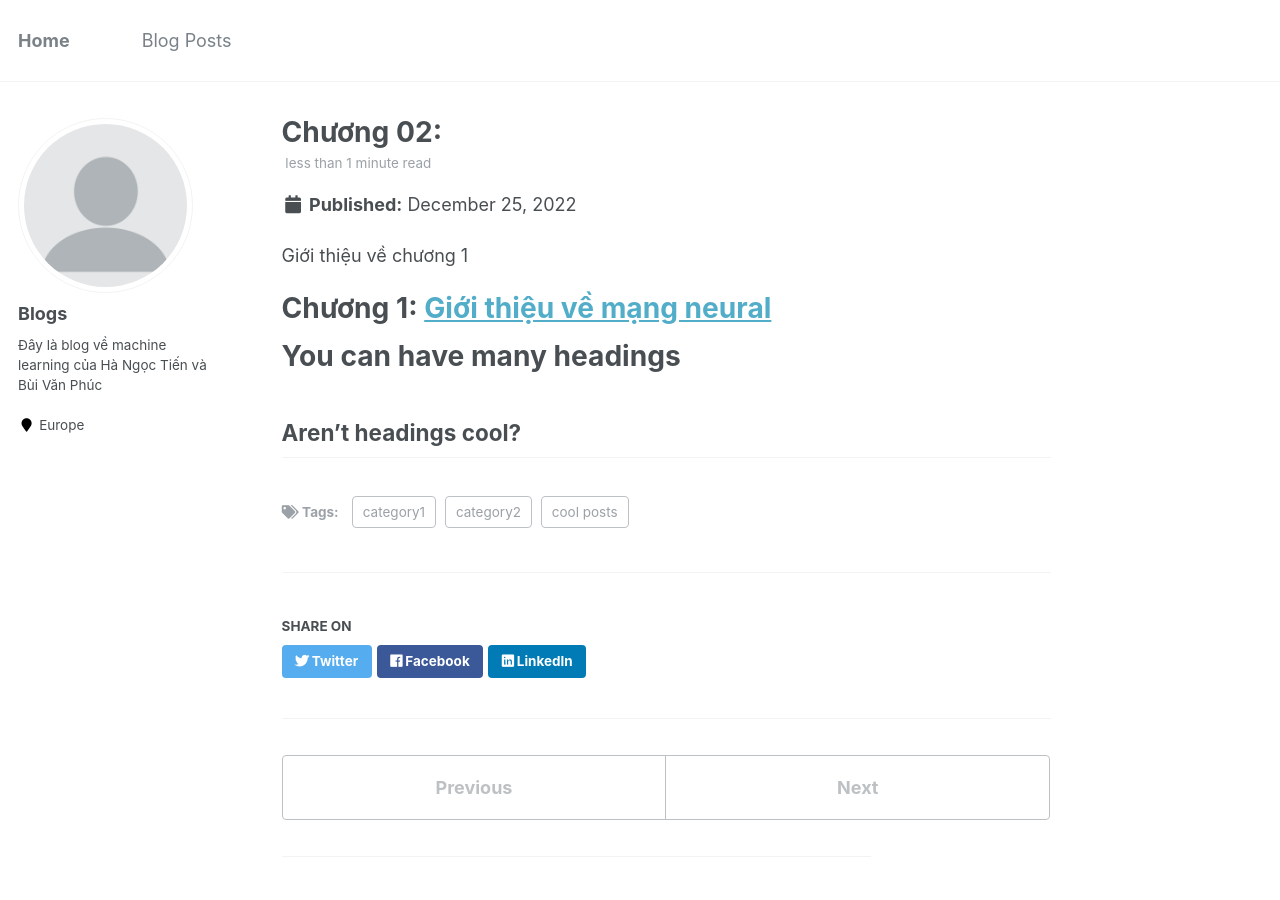
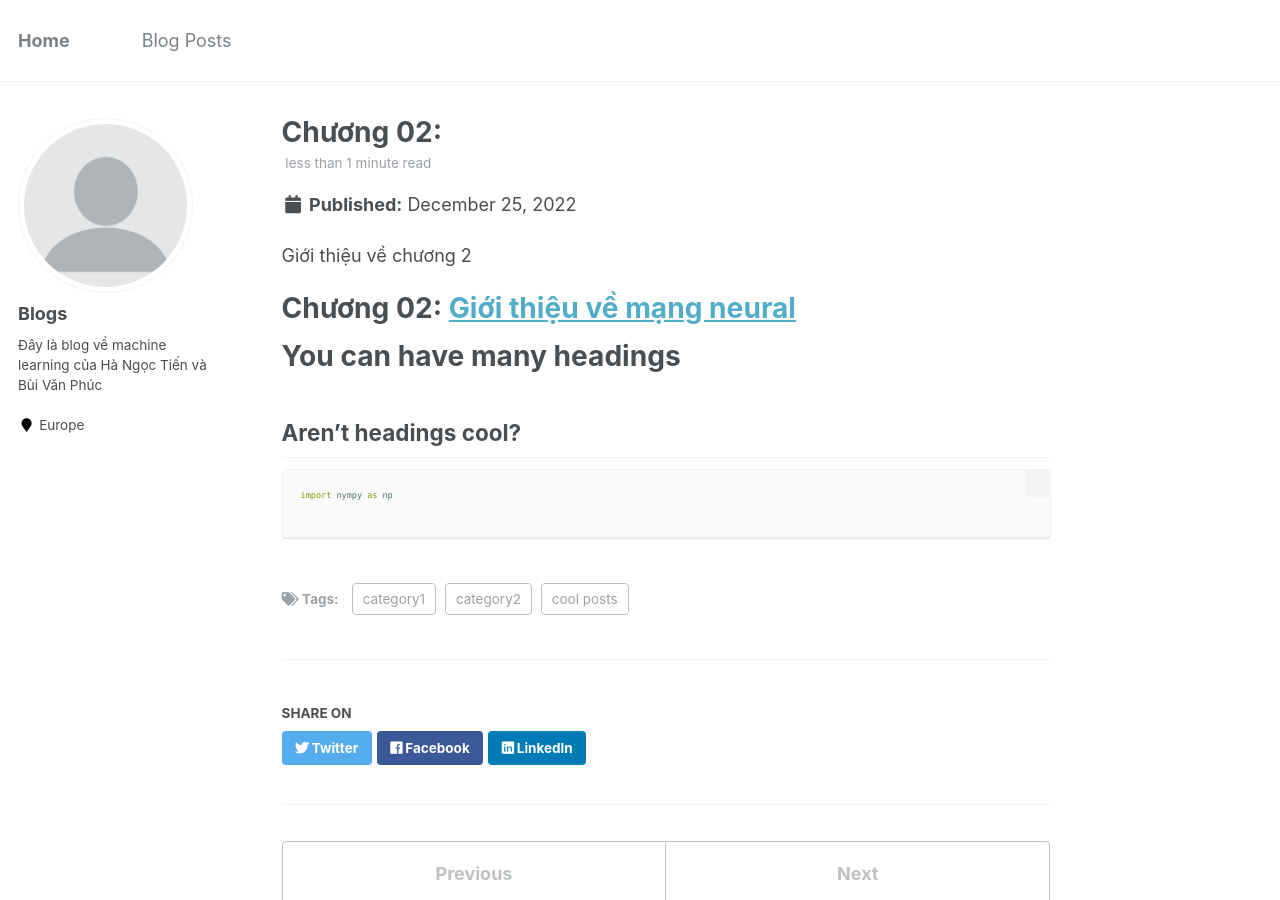
Before and after one commit to vanphuc-bui/MordenComputervision, a Jekyll site: the page built from _posts/2022-12-25-chapter-02.md, in a window 1280 px wide and 900 px high. Built offline with Jekyll 4.4.1, drawn with Linux system fonts in a browser that asks for light colours.

Commit message:
Phuc add

````diff
--- a/_posts/2022-12-25-chapter-02.md
+++ b/_posts/2022-12-25-chapter-02.md
@@ -8,9 +8,9 @@ tags:
   - category2
 ---
 
-Giới thiệu về chương 1
+Giới thiệu về chương 2
 
-Chương 1: [Giới thiệu về mạng neural](/posts/2012/08/blog-post-1/)
+Chương 02: [Giới thiệu về mạng neural](/posts/2022/12/chapter-02/)
 ======
 
 
@@ -19,3 +19,8 @@ You can have many headings
 
 Aren't headings cool?
 ------
+
+```python
+import nympy as np
+
+```
````
Also changed, not shown: _pages/about.md (+1 -0 lines).
